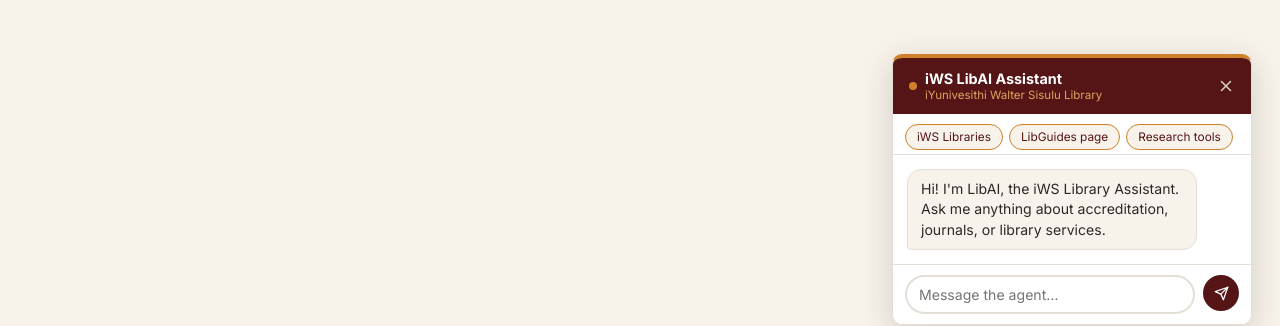
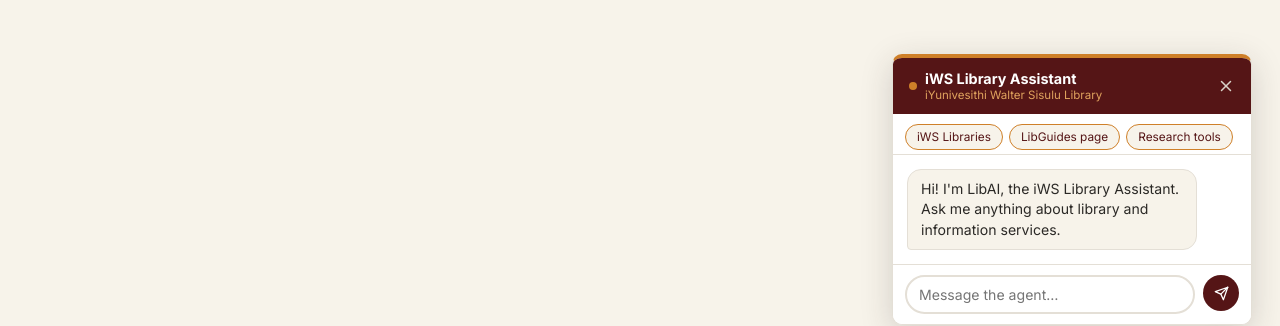
Before and after one commit to Mshanami/walter-sisulu-accredited-journals, a React (Vite) app: page / in a window 1280 px wide. Both pictures are taken after a click on the button "Ask LibAI". Shown: the part 379-705 px from the top of the page. Built offline with nearby package versions, Linux system fonts and the light colour scheme.

Commit message:
response optimisation

```diff
--- a/src/components/ChatWidget.jsx
+++ b/src/components/ChatWidget.jsx
@@ -81,7 +81,7 @@
 
 export default function ChatWidget() {
   const [open, setOpen]       = useState(false)
-  const [msgs, setMsgs]       = useState([{ role:'bot', text:'Hi! I\'m LibAI, the iWS Library Assistant. Ask me anything about accreditation, journals, or library services.' }])
+  const [msgs, setMsgs]       = useState([{ role:'bot', text:'Hi! I\'m LibAI, the iWS Library Assistant. Ask me anything about library and information services.' }])
   const [input, setInput]     = useState('')
   const [loading, setLoading] = useState(false)
   const history               = useRef([])
@@ -105,10 +105,18 @@
         body: JSON.stringify({ input: history.current, model:'gpt-4o' })
       })
       const data = await res.json()
+
+      // Azure AI Foundry Responses API — try every known shape
       const reply =
+        // output_text type (most common in Foundry agents)
+        data?.output?.find?.(o => o.type === 'message')
+          ?.content?.find?.(c => c.type === 'output_text' || c.type === 'text')?.text ||
+        // flat output array
         data?.output?.[0]?.content?.[0]?.text ||
-        data?.choices?.[0]?.message?.content  ||
-        'Sorry, I didn\'t get a response. Please try again.'
+        // OpenAI chat completions fallback
+        data?.choices?.[0]?.message?.content ||
+        // last resort: dump raw so we can debug
+        (data ? `[Unexpected format: ${JSON.stringify(data).slice(0, 200)}]` : 'Sorry, no response received.')
 
       history.current.push({ role:'assistant', content:reply })
       setMsgs(m => [...m.slice(0,-1), { role:'bot', text:reply }])
@@ -130,7 +138,7 @@
         <div className="chat-hdr">
           <div className="chat-dot" />
           <div className="chat-hdr-text">
-            <div className="chat-hdr-title">iWS LibAI Assistant</div>
+            <div className="chat-hdr-title">iWS Library Assistant</div>
             <div className="chat-hdr-sub">iYunivesithi Walter Sisulu Library</div>
           </div>
           <button className="chat-close" onClick={() => setOpen(false)}><X size={18}/></button>
```
